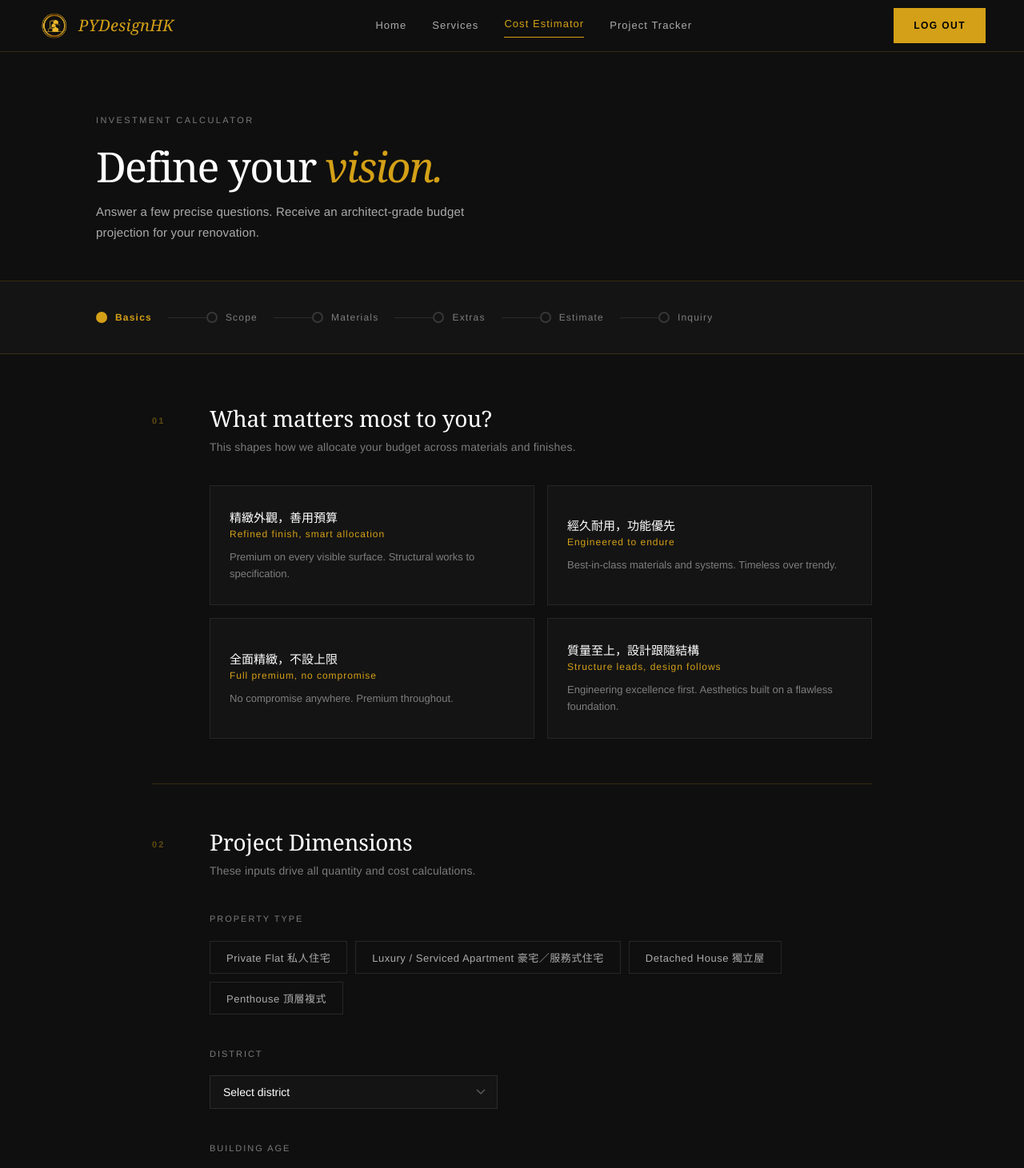
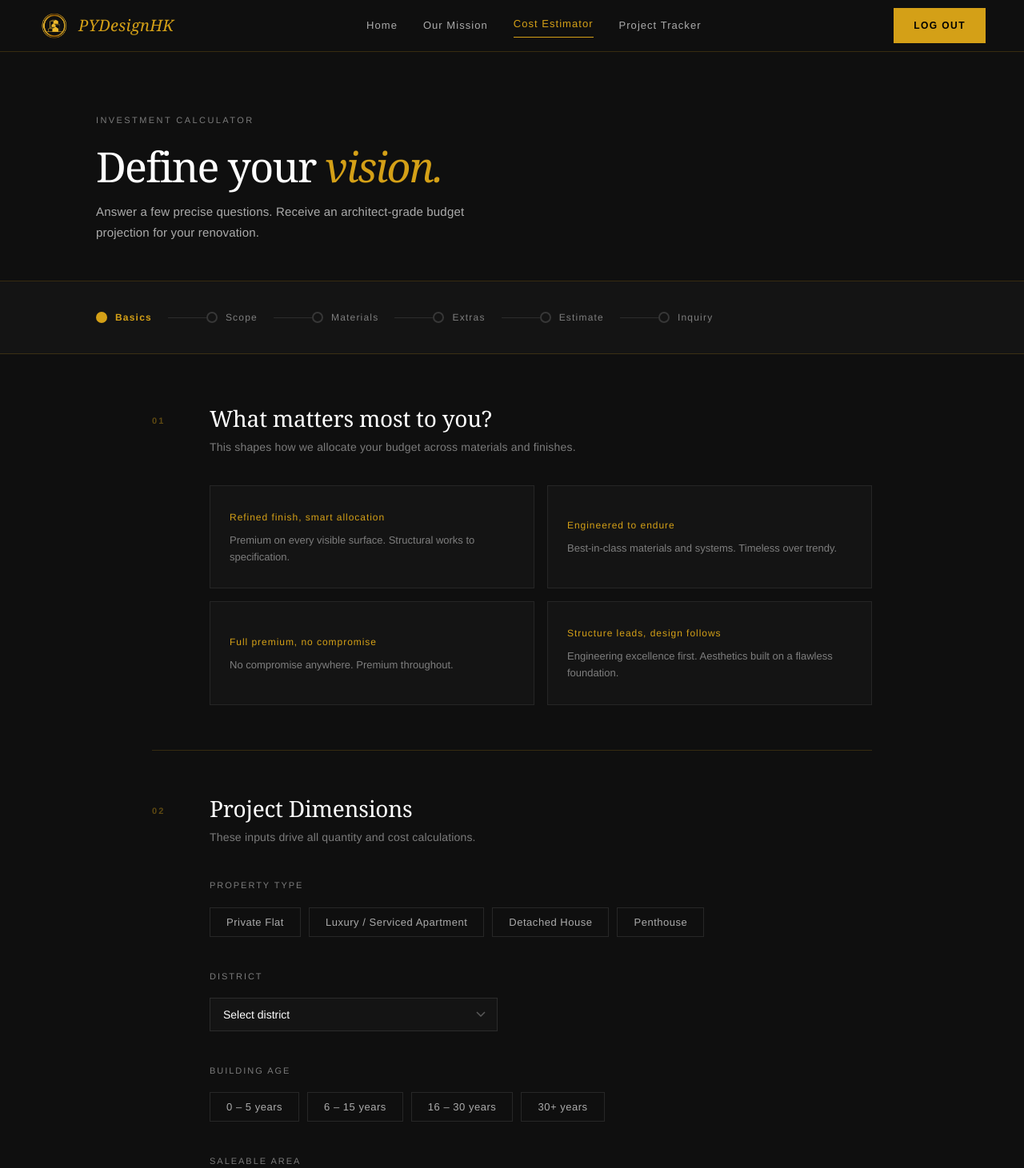
Before and after one commit to Wh1teBryuM/pydesignhk-v2, a React (Vite) app: page /quote in a window 1280 px wide. Shown: the top 1461 px of the page at 80% size. Built offline with nearby package versions, Linux system fonts and the light colour scheme; sample sign-in values are in the browser's storage.

Commit message:
Change of name

```diff
--- a/src/components/Navbar.jsx
+++ b/src/components/Navbar.jsx
@@ -7,7 +7,7 @@ const TEXT_DIM = "rgba(255,255,255,0.65)"
 
 const NAV_LINKS = [
   { label: "Home", path: "/" },
-  { label: "Services", path: "#" },
+  { label: "Our Mission", path: "services" },  // ← change "#" to "services"
   { label: "Cost Estimator", path: "/quote" },
   { label: "Project Tracker", path: "/track-project" },
 ]
@@ -62,8 +62,14 @@ export default function Navbar() {
                 paddingBottom: isActive ? "2px" : "0",
               }}
               onClick={(e) => {
-                if (link.path !== "#") {
-                  e.preventDefault()
+                e.preventDefault()
+                if (link.path === "services") {
+                  if (location.pathname === "/") {
+                    document.getElementById("mission")?.scrollIntoView({ behavior: "smooth" })
+                  } else {
+                    navigate("/?scrollTo=mission")
+                  }
+                } else {
                   navigate(link.path)
                 }
               }}
--- a/src/pages/Home.jsx
+++ b/src/pages/Home.jsx
@@ -43,6 +43,14 @@ export default function HomePage() {
     { threshold: 0.12 }
   );
   els.forEach((el) => observer.observe(el));
+
+  const params = new URLSearchParams(window.location.search)
+  if (params.get("scrollTo") === "mission") {
+    setTimeout(() => {
+      document.getElementById("mission")?.scrollIntoView({ behavior: "smooth" })
+    }, 100)
+  }
+
 
   return () => {
     document.head.removeChild(style);
@@ -116,7 +124,7 @@ export default function HomePage() {
             our exclusive client portal.
         </p>
         </div>
-        <a href="/login" style={styles.featureLink}>TRACK YOUR OWN PROJECT →</a>
+        <a href="/track-project" style={styles.featureLink}>TRACK YOUR OWN PROJECT →</a>
     </div>
     </section>
 
@@ -159,7 +167,7 @@ export default function HomePage() {
       </section>
 
       {/* Section 4 — Mission */}
-      <section style={styles.missionSection}>
+      <section id="mission" style={styles.missionSection}>
         <div style={styles.missionImage} />
         <div style={styles.missionContent}>
           <p style={styles.missionTag}>OUR MISSION</p>
--- a/src/pages/Quote.jsx
+++ b/src/pages/Quote.jsx
@@ -20,35 +20,31 @@ const HK_DISTRICTS = [
 const PRIORITY_PROFILES = [
   {
     id: "look_good_control_cost",
-    zh: "精緻外觀，善用預算",
     en: "Refined finish, smart allocation",
     desc: "Premium on every visible surface. Structural works to specification.",
   },
   {
     id: "practical_functional",
-    zh: "經久耐用，功能優先",
     en: "Engineered to endure",
     desc: "Best-in-class materials and systems. Timeless over trendy.",
   },
   {
     id: "full_premium",
-    zh: "全面精緻，不設上限",
     en: "Full premium, no compromise",
     desc: "No compromise anywhere. Premium throughout.",
   },
   {
     id: "quality_first",
-    zh: "質量至上，設計跟隨結構",
     en: "Structure leads, design follows",
     desc: "Engineering excellence first. Aesthetics built on a flawless foundation.",
   },
 ];
 
 const PROPERTY_TYPES = [
-  { id: "private_flat", label: "Private Flat 私人住宅" },
-  { id: "luxury_flat", label: "Luxury / Serviced Apartment 豪宅／服務式住宅" },
-  { id: "detached_house", label: "Detached House 獨立屋" },
-  { id: "penthouse", label: "Penthouse 頂層複式" },
+  { id: "private_flat", label: "Private Flat" },
+  { id: "luxury_flat", label: "Luxury / Serviced Apartment" },
+  { id: "detached_house", label: "Detached House" },
+  { id: "penthouse", label: "Penthouse" },
 ];
 
 const BUILDING_AGES = [
@@ -81,7 +77,6 @@ const SITE_MULTIPLIERS = {
 const STYLE_ITEMS = {
   flooring: {
   label: "Flooring Style",
-  zh: "地板風格",
   showFor: () => true,
   options: [
     {
@@ -131,7 +126,6 @@ const STYLE_ITEMS = {
 },
   wall_paint: {
     label: "Wall Colour",
-    zh: "牆身顏色",
     showFor: (scope, rooms) =>
       scope === "full" ||
       (scope === "partial" && rooms.some(r => ["living_room", "master_bedroom", "bedroom"].includes(r))),
@@ -143,7 +137,6 @@ const STYLE_ITEMS = {
   },
   kitchen_cabinet: {
     label: "Kitchen Cabinet Finish",
-    zh: "廚櫃飾面",
     showFor: (scope, rooms) =>
       scope === "full" ||
       scope === "kitchen_only" ||
@@ -156,7 +149,6 @@ const STYLE_ITEMS = {
   },
   bathroom_tile: {
     label: "Bathroom Tile Style",
-    zh: "浴室磚款",
     showFor: (scope, rooms) =>
       scope === "full" ||
       scope === "bathroom_only" ||
@@ -169,7 +161,6 @@ const STYLE_ITEMS = {
   },
   bedroom_style: {
     label: "Bedroom Style",
-    zh: "睡房風格",
     showFor: (scope, rooms) =>
       scope === "full" ||
       (scope === "partial" && rooms.some(r => ["master_bedroom", "bedroom"].includes(r))),
@@ -235,14 +226,14 @@ function calculateBOQ(step1, step2, step3) {
 }
 
 const ZONES = [
-  { id: "demolition", name: "Demolition", zh: "清拆", desc: "Structural removal, hacking, debris clearance", structural: false },
-  { id: "plumbing_electrical", name: "Plumbing & Electrical", zh: "水電", desc: "Pipes, wiring, fixtures, sockets, switches", structural: true },
-  { id: "masonry_tiling", name: "Masonry & Tiling", zh: "泥水", desc: "Floor and wall tiles, screeding, waterproofing", structural: false },
-  { id: "painting", name: "Painting", zh: "油漆", desc: "Walls, ceilings, feature walls", structural: false },
-  { id: "carpentry", name: "Carpentry", zh: "木器", desc: "Built-in wardrobes, feature walls, shelving", structural: false },
-  { id: "aluminium", name: "Aluminium Works", zh: "鋁質", desc: "Windows, grilles, sliding doors, frames", structural: true },
-  { id: "cabinets", name: "Cabinets", zh: "櫥櫃", desc: "Kitchen and bathroom cabinet units", structural: false },
-  { id: "miscellaneous", name: "Miscellaneous", zh: "其他", desc: "Sundries, protection, clean-up", structural: false },
+  { id: "demolition", name: "Demolition", desc: "Structural removal, hacking, debris clearance", structural: false },
+  { id: "plumbing_electrical", name: "Plumbing & Electrical", desc: "Pipes, wiring, fixtures, sockets, switches", structural: true },
+  { id: "masonry_tiling", name: "Masonry & Tiling", desc: "Floor and wall tiles, screeding, waterproofing", structural: false },
+  { id: "painting", name: "Painting", desc: "Walls, ceilings, feature walls", structural: false },
+  { id: "carpentry", name: "Carpentry", desc: "Built-in wardrobes, feature walls, shelving", structural: false },
+  { id: "aluminium", name: "Aluminium Works", desc: "Windows, grilles, sliding doors, frames", structural: true },
+  { id: "cabinets", name: "Cabinets", desc: "Kitchen and bathroom cabinet units", structural: false },
+  { id: "miscellaneous", name: "Miscellaneous", desc: "Sundries, protection, clean-up", structural: false },
 ];
 
 const SCOPE_ZONE_MAP = {
@@ -943,9 +934,9 @@ async function handleSubmit() {
         {currentStep === 3 && step3 !== null && (() => {
   const activeZones = getActiveZones(step2);
   const gradeLabels = {
-    basic:    { label: "Basic",    zh: "基本", multiplier: "1.0×", desc: "Standard local materials, functional finish" },
-    standard: { label: "Standard", zh: "中級", multiplier: "1.25×", desc: "Mid-range materials, improved durability and finish" },
-    premium:  { label: "Premium",  zh: "優質", multiplier: "1.6×",  desc: "High-end imported materials, superior longevity" },
+    basic:    { label: "Basic",    multiplier: "1.0×", desc: "Standard local materials, functional finish" },
+    standard: { label: "Standard", multiplier: "1.25×", desc: "Mid-range materials, improved durability and finish" },
+    premium:  { label: "Premium",  multiplier: "1.6×",  desc: "High-end imported materials, superior longevity" },
   };
   const priorityNote = {
     look_good_control_cost: "Visible zones defaulted to Standard, hidden works to Basic — adjust freely.",
@@ -1214,7 +1205,7 @@ async function handleSubmit() {
                 <div style={styles.sectionBody}>
                   <h2 style={styles.sectionTitle}>Additional Requirements</h2>
                   <p style={styles.sectionSub}>
-                    Anything not covered in the previous steps — special requests, constraints, or preferences. This will be passed directly to Eric before the site visit.
+                    Anything not covered in the previous steps — special requests, constraints, or preferences. This will be passed directly to our person-in-charge before the site visit.
                   </p>
 
                   <div style={styles.fieldGroup}>
@@ -1229,7 +1220,7 @@ async function handleSubmit() {
                       rows={6}
                     />
                     <p style={styles.fieldHint}>
-                      No requirement is too small. Eric reviews every note before the consultation.
+                      No requirement is too small. PYDesignHK reviews every note before the consultation.
                     </p>
                   </div>
                 </div>
@@ -1266,7 +1257,7 @@ async function handleSubmit() {
                 <div style={styles.sectionBody}>
                   <h2 style={styles.sectionTitle}>Your Estimate</h2>
                   <p style={styles.sectionSub}>
-                    Indicative figures based on your selected material grades and site conditions. Final pricing is confirmed after Eric's site visit.
+                    Indicative figures based on your selected material grades and site conditions. Final pricing is confirmed after site visit.
                   </p>
 
                   {/* BOQ table */}
@@ -1364,11 +1355,11 @@ async function handleSubmit() {
                 <div style={styles.confirmIcon}>✦</div>
                 <h2 style={styles.confirmTitle}>Inquiry Received</h2>
                 <p style={styles.confirmSub}>
-                  Thank you, {step6.fullName}. Eric will review your project details and reach out to you shortly.
+                  Thank you, {step6.fullName}. We will review your project details and reach out to you shortly.
                 </p>
                 <div style={styles.confirmDivider} />
                 <p style={styles.confirmNote}>
-                  If you have any urgent questions, you can reach Eric directly on WhatsApp.
+                  If you have any urgent questions, you can reach us directly on WhatsApp.
                 </p>
                 <a
                   href="https://wa.me/85293918235"
@@ -1379,7 +1370,7 @@ async function handleSubmit() {
                   <svg width="20" height="20" viewBox="0 0 24 24" fill="currentColor">
                     <path d="M17.472 14.382c-.297-.149-1.758-.867-2.03-.967-.273-.099-.471-.148-.67.15-.197.297-.767.966-.94 1.164-.173.199-.347.223-.644.075-.297-.15-1.255-.463-2.39-1.475-.883-.788-1.48-1.761-1.653-2.059-.173-.297-.018-.458.13-.606.134-.133.298-.347.446-.52.149-.174.198-.298.298-.497.099-.198.05-.371-.025-.52-.075-.149-.669-1.612-.916-2.207-.242-.579-.487-.5-.669-.51-.173-.008-.371-.01-.57-.01-.198 0-.52.074-.792.372-.272.297-1.04 1.016-1.04 2.479 0 1.462 1.065 2.875 1.213 3.074.149.198 2.096 3.2 5.077 4.487.709.306 1.262.489 1.694.625.712.227 1.36.195 1.871.118.571-.085 1.758-.719 2.006-1.413.248-.694.248-1.289.173-1.413-.074-.124-.272-.198-.57-.347m-5.421 7.403h-.004a9.87 9.87 0 01-5.031-1.378l-.361-.214-3.741.982.998-3.648-.235-.374a9.86 9.86 0 01-1.51-5.26c.001-5.45 4.436-9.884 9.888-9.884 2.64 0 5.122 1.03 6.988 2.898a9.825 9.825 0 012.893 6.994c-.003 5.45-4.437 9.884-9.885 9.884m8.413-18.297A11.815 11.815 0 0012.05 0C5.495 0 .16 5.335.157 11.892c0 2.096.547 4.142 1.588 5.945L.057 24l6.305-1.654a11.882 11.882 0 005.683 1.448h.005c6.554 0 11.89-5.335 11.893-11.893a11.821 11.821 0 00-3.48-8.413z"/>
                   </svg>
-                  Chat with Eric on WhatsApp
+                  Chat with PYDESIGNHK on WhatsApp
                 </a>
                 <button
                   style={styles.backHomeBtn}
@@ -1397,7 +1388,7 @@ async function handleSubmit() {
                   <div style={styles.sectionBody}>
                     <h2 style={styles.sectionTitle}>Get in Touch</h2>
                     <p style={styles.sectionSub}>
-                      Leave your contact details. Eric will review your project and reach out to arrange a site visit.
+                      Leave your contact details. We will review your project and reach out to arrange a site visit.
                     </p>
 
                     {/* Full Name */}
```
